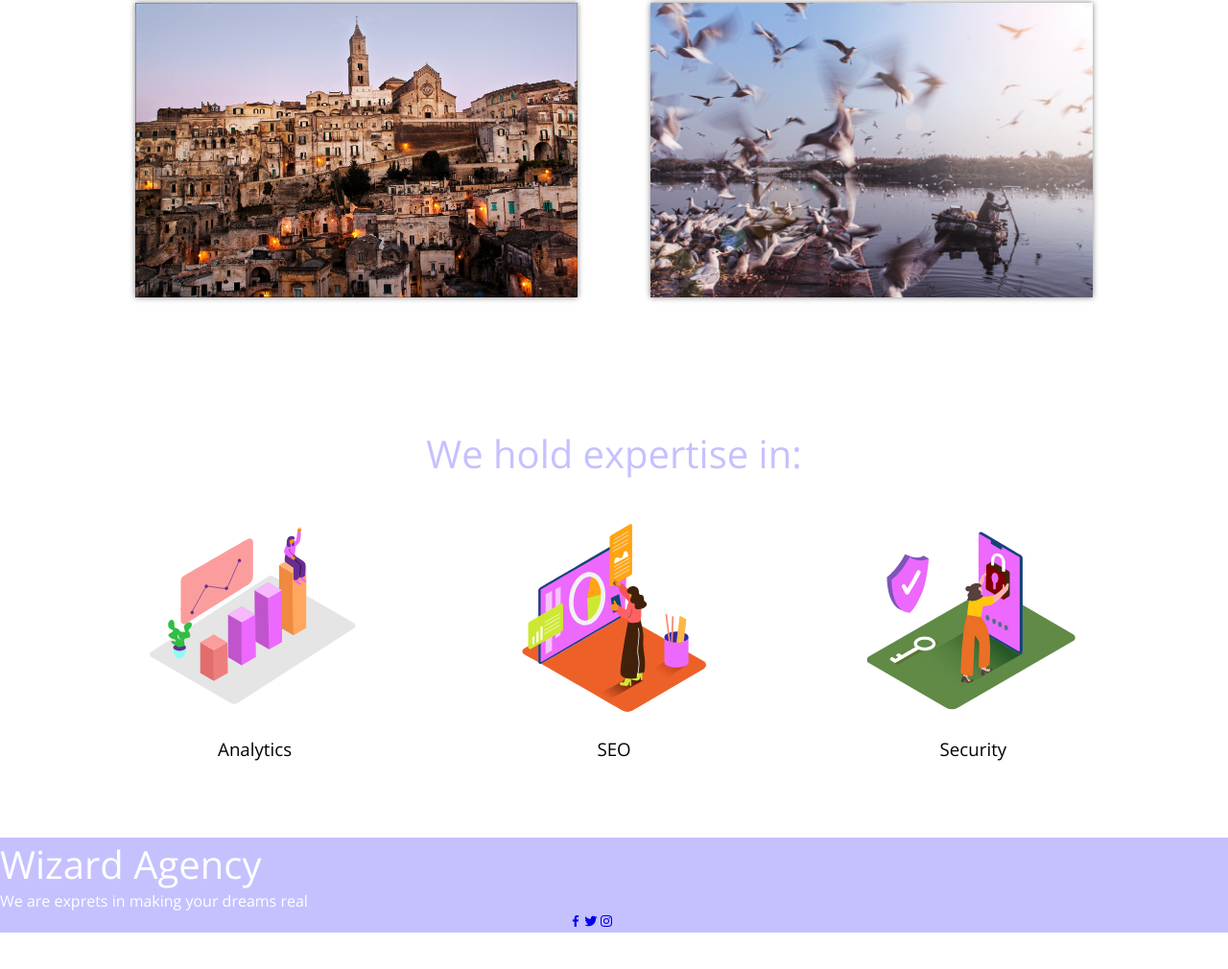
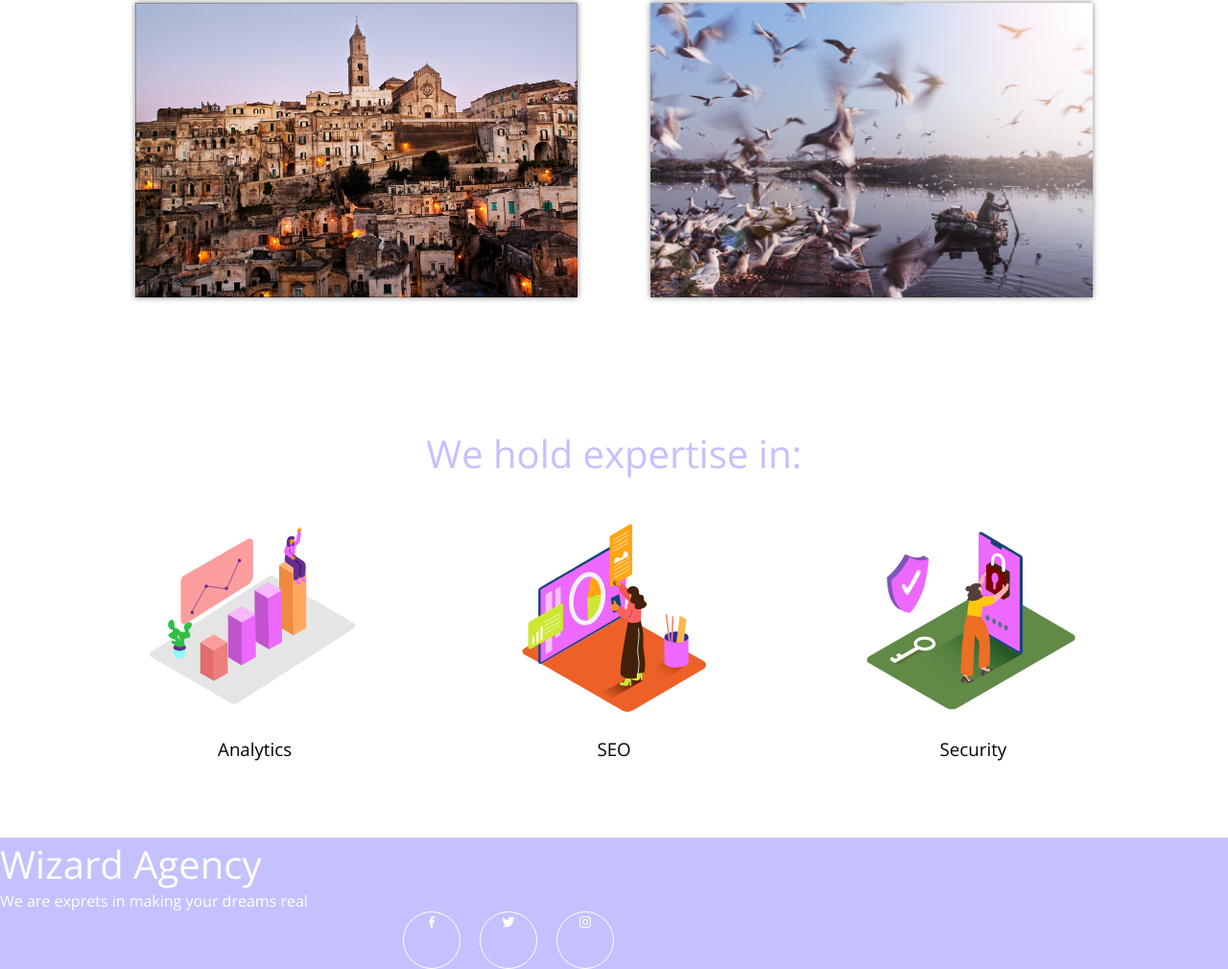
Before and after one commit to neforgesumino/SMMCompany, a plain HTML site: page index.html in a window 1280 px wide. Shown: the part 2294-3304 px from the top of the page at 96% size. Before the commit the page ends 3266 px from the top, so only its background shows below. Drawn offline with nearby package versions, Linux system fonts and the light colour scheme.

Commit message:
sm icons styled
icons styled

```diff
--- a/css/style.css
+++ b/css/style.css
@@ -259,3 +259,14 @@ footer {
     display: flex;
     justify-content: flex-end;
 }
+
+.social-media-icon {
+    display: inline-block;
+    margin-left: 20px;
+    width: 60px;
+    height: 60px;
+    border: 1px solid #fff;
+    border-radius: 50%;
+    text-align: center;
+    color: #fff;
+}
```
